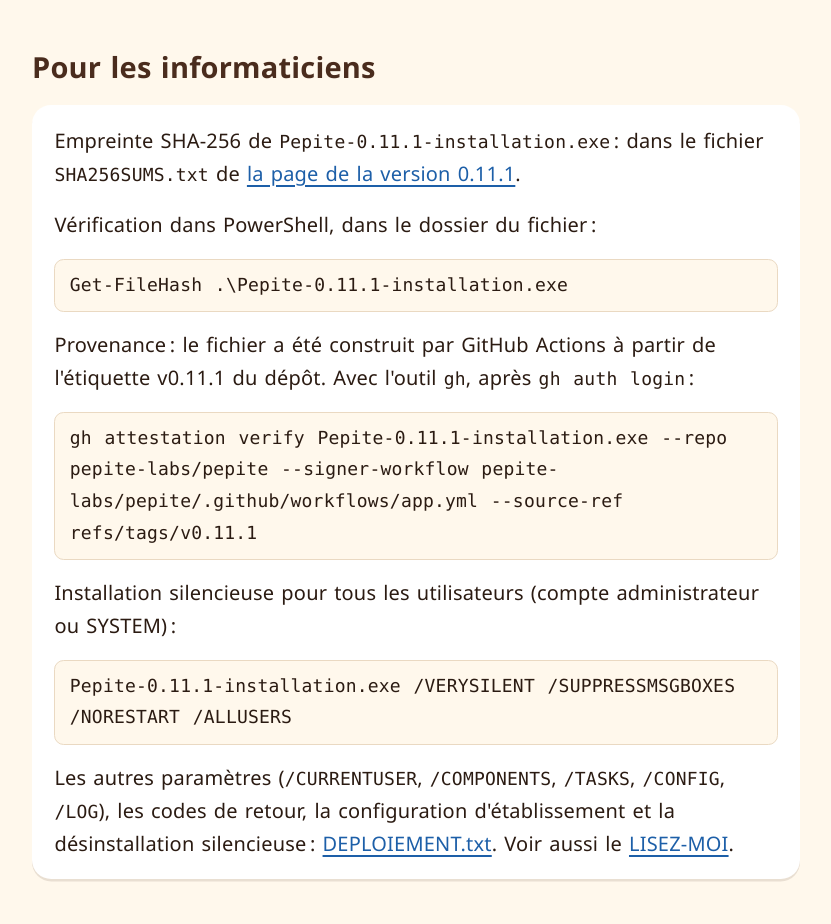
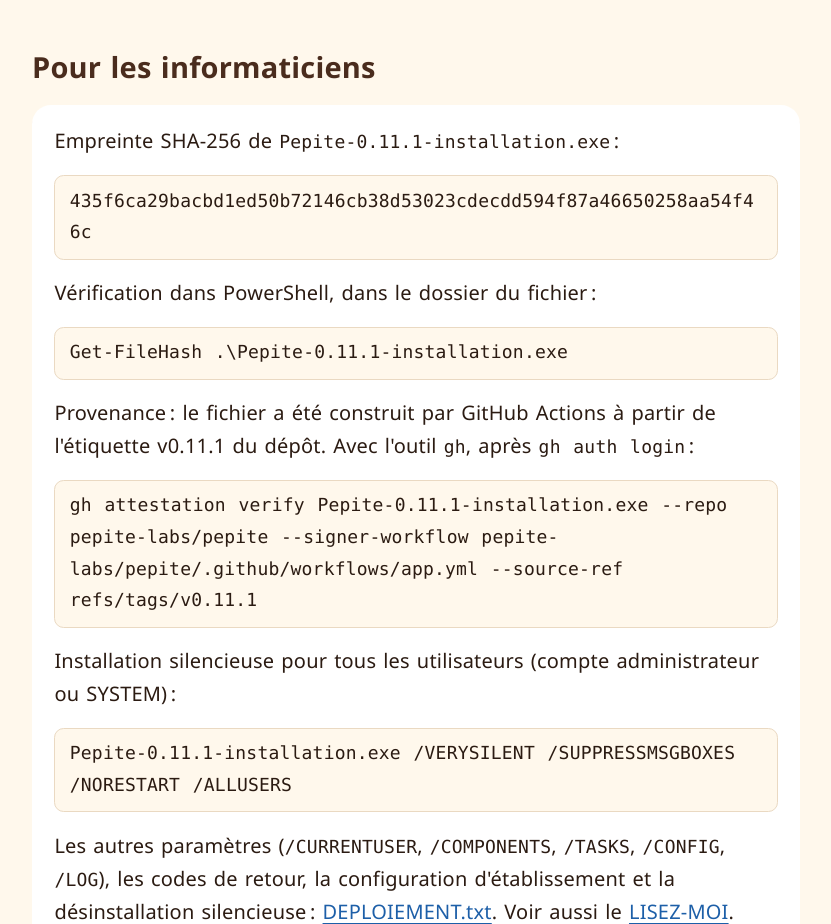
Before and after one commit to pepite-labs/pepite, a plain HTML site: page site/beta/index.html in a window 1280 px wide. Shown: the part 5100-6024 px from the top of the page, without its empty margins (224-1055 px from the left). Drawn offline with Linux system fonts and the light colour scheme; files that its build step writes are made by us from their sources; files whose address does not match are found by name; a web font is replaced by a local one.

Commit message:
Pépite 0.11.1 — empreinte de l'installateur
Co-Authored-By: Claude Opus 5.5 <noreply@anthropic.com>

```diff
--- a/site/beta/index.html
+++ b/site/beta/index.html
@@ -106,11 +106,8 @@
 
 <h2 id="informaticiens">Pour les informaticiens</h2>
 <div class="carte technique">
-<!-- À REMPLIR APRÈS LA CI (version 0.11.1) : remplacer le paragraphe ci-dessous par
-     <p>Empreinte SHA-256 de <samp>Pepite-0.11.1-installation.exe</samp>&#8239;:</p>
-     <pre class="commande"><samp>(les 64 caractères de la ligne de Pepite-0.11.1-installation.exe dans le SHA256SUMS.txt de la version)</samp></pre>
-     et retirer ce commentaire. -->
-<p>Empreinte SHA-256 de <samp>Pepite-0.11.1-installation.exe</samp>&#8239;: dans le fichier <samp>SHA256SUMS.txt</samp> de <a href="https://github.com/pepite-labs/pepite/releases/tag/v0.11.1">la page de la version 0.11.1</a>.</p>
+<p>Empreinte SHA-256 de <samp>Pepite-0.11.1-installation.exe</samp>&#8239;:</p>
+<pre class="commande"><samp>435f6ca29bacbd1ed50b72146cb38d53023cdecdd594f87a46650258aa54f46c</samp></pre>
 <p>Vérification dans PowerShell, dans le dossier du fichier&#8239;:</p>
 <pre class="commande"><samp>Get-FileHash .\Pepite-0.11.1-installation.exe</samp></pre>
 <p>Provenance&#8239;: le fichier a été construit par GitHub Actions à partir de l'étiquette v0.11.1 du dépôt. Avec l'outil <samp>gh</samp>, après <samp>gh auth login</samp>&#8239;:</p>
```
